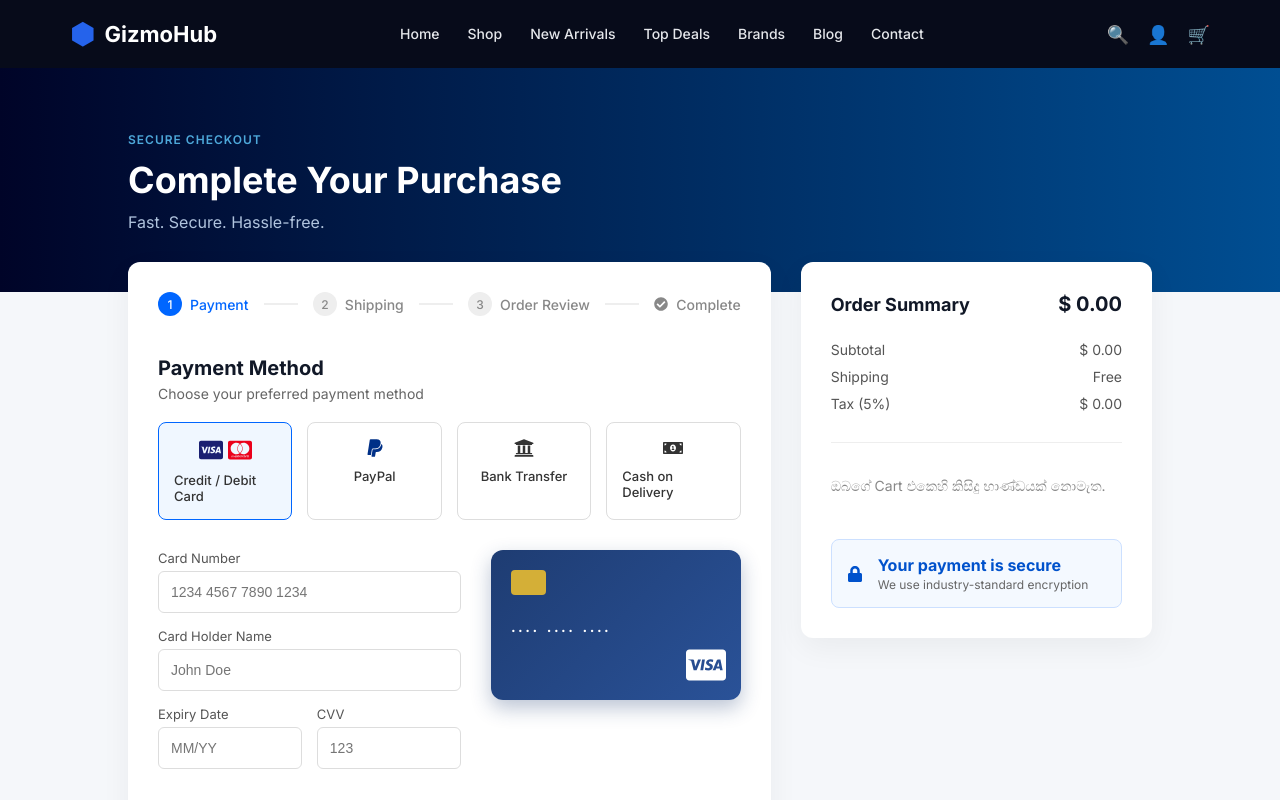
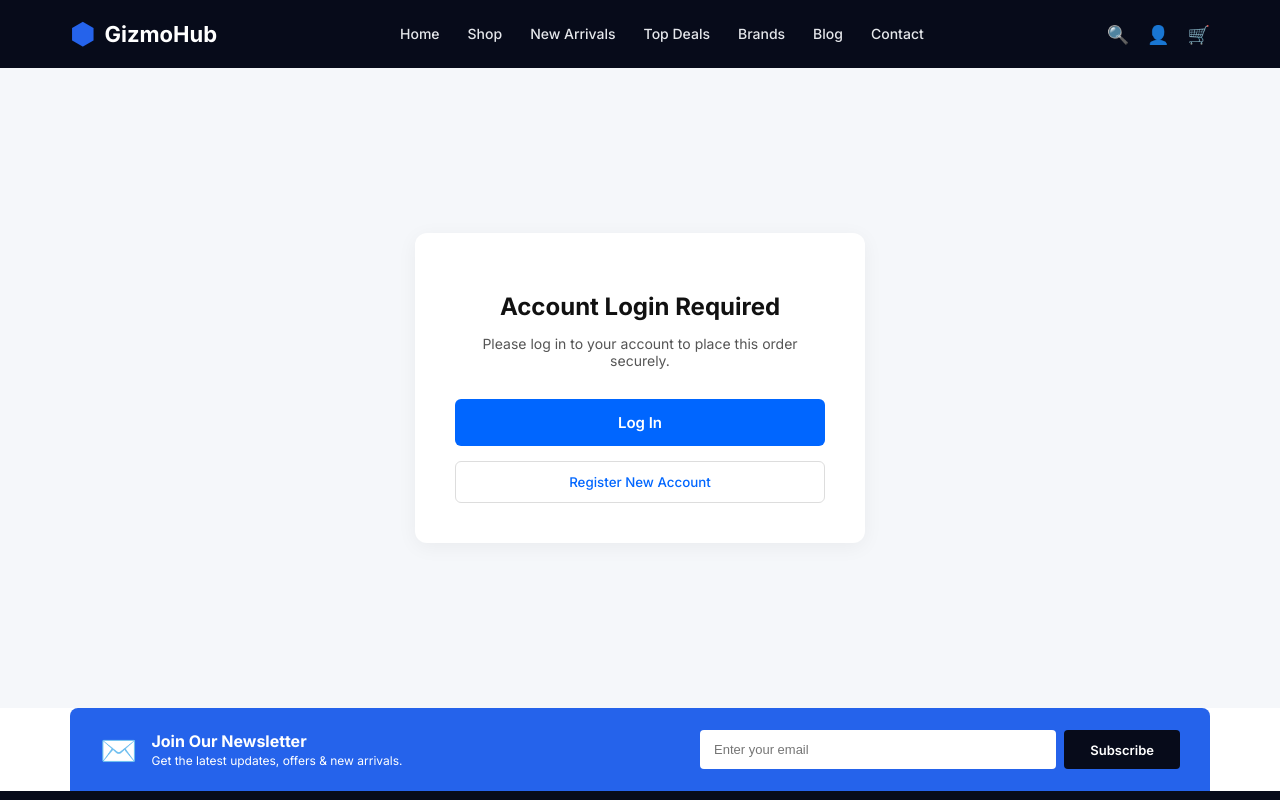
Before and after one commit to KalubovilaDasun/ecommerce-team-project, a React (Vite) app: page /checkout in a window 1280 px wide. Shown: the top 800 px of the page. Built offline with nearby package versions, Linux system fonts and the light colour scheme.

Commit message:
Add Luhn algorithm validation and dynamic card icons to Checkout

```diff
--- a/src/pages/Checkout.jsx
+++ b/src/pages/Checkout.jsx
@@ -1,27 +1,136 @@
 import React, { useState } from 'react';
 import { useNavigate } from 'react-router-dom';
 import './Checkout.css';
-import { FaCcVisa, FaCcMastercard, FaPaypal, FaUniversity, FaMoneyBillAlt, FaLock, FaCheckCircle } from 'react-icons/fa';
+import { FaCcVisa, FaCcMastercard, FaPaypal, FaUniversity, FaMoneyBillAlt, FaLock, FaCheckCircle, FaExclamationCircle, FaCcAmex, FaCcDiscover, FaCreditCard } from 'react-icons/fa';
 import { MdOutlineKeyboardBackspace } from 'react-icons/md';
-
-// කණ්ඩායමේ ක්‍රමයට අනුව useCart import කිරීම
 import { useCart } from '../context/CartContext.jsx';
 
 const Checkout = () => {
-  const [paymentMethod, setPaymentMethod] = useState('card');
+  const [isLoggedIn, setIsLoggedIn] = useState(false);
+
+  const [paymentMethod, setPaymentMethod] = useState('');
   const [billingAddress, setBillingAddress] = useState('same');
+  const [cardDetails, setCardDetails] = useState({ number: '', name: '', expiry: '', cvv: '' });
+
+  const [cardType, setCardType] = useState('');
+  const [errorMsg, setErrorMsg] = useState('');
 
   const navigate = useNavigate();
-
-  // useCart හරහා දත්ත ලබා ගැනීම
   const { items } = useCart();
 
-  // Cart එකේ මුළු මුදල ගණනය කිරීම (Context එකේ cartTotal නැති නිසා මෙහි ගණනය කරමු)
   const cartTotal = items ? items.reduce((sum, item) => sum + (item.price * item.qty), 0) : 0;
+  const subtotal = cartTotal;
+  const tax = subtotal * 0.05;
+  const finalTotal = subtotal + tax;
 
-  const subtotal = cartTotal;
-  const tax = subtotal * 0.05; // 5% Tax
-  const finalTotal = subtotal + tax;
+  const handleCardNumberChange = (e) => {
+    const value = e.target.value;
+    setCardDetails({ ...cardDetails, number: value });
+
+    const cleanNum = value.replace(/\s+/g, '');
+
+    if (/^4/.test(cleanNum)) {
+      setCardType('Visa');
+    } else if (/^5[1-5]/.test(cleanNum)) {
+      setCardType('Mastercard');
+    } else if (/^3[47]/.test(cleanNum)) {
+      setCardType('Amex');
+    } else if (/^6/.test(cleanNum)) {
+      setCardType('Discover');
+    } else {
+      setCardType('');
+    }
+  };
+
+  const getCardIcon = () => {
+    switch (cardType) {
+      case 'Visa': return <FaCcVisa color="#1a1f71" size={28} />;
+      case 'Mastercard': return <FaCcMastercard color="#eb001b" size={28} />;
+      case 'Amex': return <FaCcAmex color="#2e77bc" size={28} />;
+      case 'Discover': return <FaCcDiscover color="#ff6000" size={28} />;
+      default: return <FaCreditCard color="#ccc" size={28} />;
+    }
+  };
+
+  const handleContinue = () => {
+    if (!paymentMethod) {
+      setErrorMsg('Please select a payment method to continue.');
+      return;
+    }
+
+    if (paymentMethod === 'card') {
+      if (!cardDetails.number || !cardDetails.name || !cardDetails.expiry || !cardDetails.cvv) {
+        setErrorMsg('Please fill in all credit/debit card details.');
+        return;
+      }
+
+      const cleanCardNum = cardDetails.number.replace(/\s+/g, '');
+      const isAmex = cardType === 'Amex';
+      const expectedLength = isAmex ? 15 : 16;
+
+      // 1. ඉලක්කම් ගණන පරීක්ෂා කිරීම
+      if (cleanCardNum.length !== expectedLength) {
+        setErrorMsg(`Invalid ${cardType || 'Card'} Number. It must be exactly ${expectedLength} digits.`);
+        return;
+      }
+
+      // 2. Luhn Algorithm (කාඩ්පතේ සැබෑ වලංගුතාව පරීක්ෂා කිරීම)
+      const validateLuhn = (cardNumber) => {
+        let sum = 0;
+        let isSecond = false;
+        for (let i = cardNumber.length - 1; i >= 0; i--) {
+          let d = parseInt(cardNumber[i], 10);
+          if (isSecond) {
+            d = d * 2;
+            if (d > 9) d -= 9;
+          }
+          sum += d;
+          isSecond = !isSecond;
+        }
+        return sum % 10 === 0;
+      };
+
+      if (!validateLuhn(cleanCardNum)) {
+        setErrorMsg(`The ${cardType || 'Card'} number entered is mathematically invalid (Fake Card).`);
+        return;
+      }
+
+      // 3. කල් ඉකුත්වීමේ දිනය පරීක්ෂා කිරීම
+      if (!/^(0[1-9]|1[0-2])\/?([0-9]{2})$/.test(cardDetails.expiry)) {
+        setErrorMsg('Invalid Expiry Date. Please use MM/YY format (e.g., 12/25).');
+        return;
+      }
+
+      // 4. CVV අංකය පරීක්ෂා කිරීම
+      const expectedCvvLength = isAmex ? 4 : 3;
+      if (cardDetails.cvv.length !== expectedCvvLength) {
+        setErrorMsg(`Invalid CVV for ${cardType || 'Card'}. It must be ${expectedCvvLength} digits.`);
+        return;
+      }
+    }
+
+    setErrorMsg('');
+    navigate('/order-confirmation');
+  };
+
+  if (!isLoggedIn) {
+    return (
+      <div className="theme-page-container">
+        <div className="theme-content-box" style={{ maxWidth: '450px' }}>
+          <h2 className="theme-title">Account Login Required</h2>
+          <p className="theme-subtitle">Please log in to your account to place this order securely.</p>
+
+          <button className="btn-theme-primary" onClick={() => setIsLoggedIn(true)} style={{ marginBottom: '15px' }}>
+            Log In
+          </button>
+
+          <button className="btn-theme-outline" style={{ width: '100%', marginTop: '0' }}>
+            Register New Account
+          </button>
+        </div>
+      </div>
+    );
+  }
 
   return (
     <div className="checkout-container">
@@ -48,6 +157,12 @@ const Checkout = () => {
           <div className="payment-section">
             <h2>Payment Method</h2>
             <p className="subtitle">Choose your preferred payment method</p>
+
+            {errorMsg && (
+              <div style={{ backgroundColor: '#ffebee', color: '#c62828', padding: '12px', borderRadius: '6px', marginBottom: '15px', display: 'flex', alignItems: 'center', gap: '8px', fontSize: '14px' }}>
+                <FaExclamationCircle /> {errorMsg}
+              </div>
+            )}
 
             <div className="payment-options">
               <label className={`pay-option ${paymentMethod === 'card' ? 'active' : ''}`}>
@@ -77,28 +192,30 @@ const Checkout = () => {
                 <div className="card-form">
                   <div className="input-group full-width">
                     <label>Card Number</label>
-                    <input type="text" placeholder="1234 4567 7890 1234" />
+                    <div style={{ display: 'flex', alignItems: 'center', gap: '10px', background: '#fff', border: '1px solid #ccc', padding: '0 10px', borderRadius: '6px' }}>
+                      <input
+                        type="text"
+                        placeholder="1234 4567 7890 1234"
+                        value={cardDetails.number}
+                        onChange={handleCardNumberChange}
+                        style={{ border: 'none', padding: '12px 0', flex: 1, outline: 'none' }}
+                      />
+                      {getCardIcon()}
+                    </div>
                   </div>
                   <div className="input-group">
                     <label>Card Holder Name</label>
-                    <input type="text" placeholder="John Doe" />
+                    <input type="text" placeholder="John Doe" value={cardDetails.name} onChange={(e) => setCardDetails({...cardDetails, name: e.target.value})} />
                   </div>
                   <div className="form-row">
                     <div className="input-group">
                       <label>Expiry Date</label>
-                      <input type="text" placeholder="MM/YY" />
+                      <input type="text" placeholder="MM/YY" value={cardDetails.expiry} onChange={(e) => setCardDetails({...cardDetails, expiry: e.target.value})} />
                     </div>
                     <div className="input-group">
                       <label>CVV</label>
-                      <input type="text" placeholder="123" />
+                      <input type="password" placeholder={cardType === 'Amex' ? '1234' : '123'} value={cardDetails.cvv} onChange={(e) => setCardDetails({...cardDetails, cvv: e.target.value})} />
                     </div>
-                  </div>
-                </div>
-                <div className="card-visual">
-                  <div className="mock-credit-card">
-                    <div className="chip"></div>
-                    <div className="card-dots">.... .... ....</div>
-                    <FaCcVisa className="card-visa-logo" size={40} />
                   </div>
                 </div>
               </div>
@@ -123,7 +240,7 @@ const Checkout = () => {
               <button className="btn-back" onClick={() => navigate(-1)}>
                 <MdOutlineKeyboardBackspace /> Back
               </button>
-              <button className="btn-continue" onClick={() => navigate('/order-confirmation')}>
+              <button className="btn-continue" onClick={handleContinue}>
                 Continue &rarr;
               </button>
             </div>
@@ -147,11 +264,7 @@ const Checkout = () => {
               {items && items.length > 0 ? (
                 items.map((item, index) => (
                   <div className="cart-item" key={index}>
-                    <img
-                      src={item.image || item.img}
-                      alt={item.name}
-                      style={{ width: '70px', height: '70px', borderRadius: '8px', objectFit: 'cover', backgroundColor: '#f0f0f0' }}
-                    />
+                    <img src={item.image || item.img} alt={item.name} style={{ width: '70px', height: '70px', borderRadius: '8px', objectFit: 'cover', backgroundColor: '#f0f0f0' }} />
                     <div className="item-details">
                       <h4>{item.name}</h4>
                       <p>{item.color || 'Default'}</p>
```
